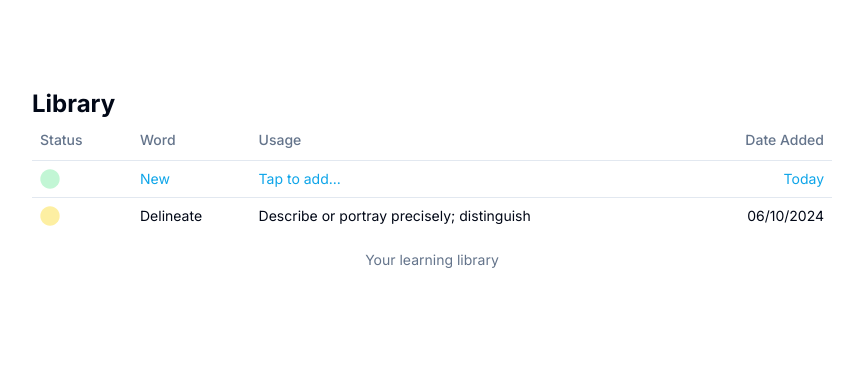
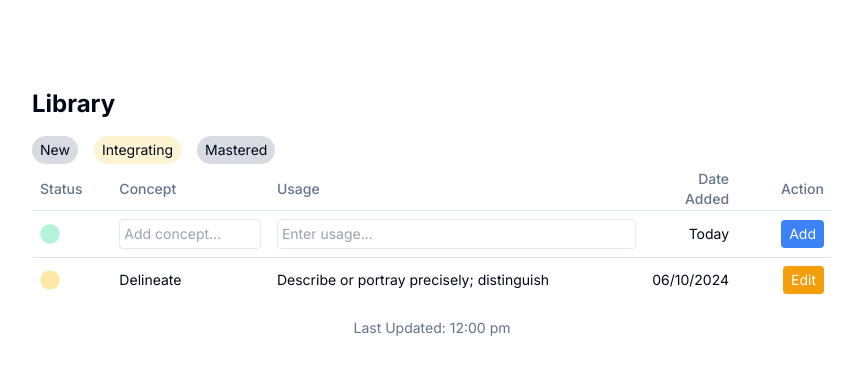
Before and after one commit to CircaLearn/circa-site, a Next.js app: page /library in a window 1280 px wide. Shown: the top 374 px of the page, without its empty margins (208-1071 px from the left). Built offline with nearby package versions, Linux system fonts and the light colour scheme.

Commit message:
+ offline add & update /library table

```diff
--- /dev/null
+++ b/src/components/FormRow.tsx
@@ -0,0 +1,82 @@
+"use client";
+
+import React, { useState, ChangeEvent, FormEvent } from "react";
+import { TableRow, TableCell } from "@/components/ui/table";
+import { FaCircle } from "react-icons/fa";
+
+type FormData = {
+  name: string;
+  usage: string;
+};
+
+type FormRowProps = {
+  onSubmit: (data: FormData) => void;
+  initialData?: FormData;
+  isEdit?: boolean;
+  dateAdded?: string;
+};
+
+export default function FormRow({
+  onSubmit,
+  initialData = { name: "", usage: "" },
+  isEdit = false,
+  dateAdded = "Today",
+}: FormRowProps) {
+  const [formData, setFormData] = useState<FormData>(initialData);
+
+  const handleChange = (e: ChangeEvent<HTMLInputElement>) => {
+    const { name, value } = e.target;
+    setFormData({ ...formData, [name]: value });
+  };
+
+  const handleSubmit = (e: FormEvent<HTMLFormElement>) => {
+    e.preventDefault();
+    onSubmit(formData);
+    if (!isEdit) {
+      setFormData({ name: "", usage: "" }); // Reset form after submission if adding a new row
+    }
+  };
+
+  return (
+    <TableRow>
+      <TableCell>
+        <FaCircle className="text-xl text-emerald-300 opacity-50" />
+      </TableCell>
+      <TableCell>
+        <input
+          type="text"
+          name="name"
+          value={formData.name}
+          onChange={handleChange}
+          placeholder="Add concept..."
+          className="w-full p-1 border rounded"
+          autoComplete="off"
+        />
+      </TableCell>
+      <TableCell>
+        <input
+          type="text"
+          name="usage"
+          value={formData.usage}
+          onChange={handleChange}
+          placeholder="Enter usage..."
+          className="w-full p-1 border rounded"
+          autoComplete="off"
+        />
+      </TableCell>
+      <TableCell className="text-right">
+        {!isEdit ? dateAdded : <div className="w-full p-1">{dateAdded}</div>}
+      </TableCell>
+      <TableCell className="text-right">
+        <form onSubmit={handleSubmit}>
+          <button
+            type="submit"
+            className="bg-blue-500 text-white px-2 py-1 rounded"
+          >
+            {isEdit ? "Done" : "Add"}
+          </button>
+        </form>
+      </TableCell>
+    </TableRow>
+  );
+}
--- a/src/components/TicketTable.tsx
+++ b/src/components/TicketTable.tsx
@@ -1,3 +1,6 @@
+"use client";
+
+import React, { useState } from "react";
 import {
   Table,
   TableBody,
@@ -8,38 +11,113 @@ import {
   TableRow,
 } from "@/components/ui/table";
 import { FaCircle } from "react-icons/fa";
+import FormRow from "./FormRow";
+
+type FormData = {
+  name: string;
+  usage: string;
+};
+
+type RowData = {
+  status: string;
+  name: string;
+  usage: string;
+  dateAdded: string;
+};
 
 export default function TicketTable() {
+  const [rows, setRows] = useState<RowData[]>([
+    {
+      status: "New",
+      name: "Delineate",
+      usage: "Describe or portray precisely; distinguish",
+      dateAdded: "06/10/2024",
+    },
+  ]);
+
+  const [editingRowIndex, setEditingRowIndex] = useState<number | null>(null);
+
+  const handleAddRow = (formData: FormData) => {
+    const newRow: RowData = {
+      status: "New",
+      name: formData.name,
+      usage: formData.usage,
+      dateAdded: "Today",
+    };
+    setRows([...rows, newRow]);
+  };
+
+  const handleEditRow = (index: number) => {
+    setEditingRowIndex(index);
+  };
+
+  const handleUpdateRow = (formData: FormData) => {
+    if (editingRowIndex !== null) {
+      const updatedRows = [...rows];
+      updatedRows[editingRowIndex] = {
+        ...updatedRows[editingRowIndex],
+        ...formData,
+      };
+      setRows(updatedRows);
+      setEditingRowIndex(null);
+    }
+  };
+
   return (
     <>
+      <div className="flex flex-row gap-4 mt-4 mb-1">
+        <div className="rounded-3xl bg-slate-500 bg-opacity-25 px-2 py-1 text-sm">
+          New
+        </div>
+        <div className="rounded-3xl bg-amber-300 bg-opacity-25 px-2 py-1 text-sm">
+          Integrating
+        </div>
+        <div className="rounded-3xl bg-slate-500 bg-opacity-25 px-2 py-1 text-sm">
+          Mastered
+        </div>
+      </div>
       <Table>
         <TableHeader>
           <TableRow>
-            <TableHead className="w-[100px]">Status</TableHead>
-            <TableHead>Word</TableHead>
-            <TableHead>Usage</TableHead>
-            <TableHead className="text-right">Date Added</TableHead>
+            <TableHead className="w-[10%]">Status</TableHead>
+            <TableHead className="w-[20%]">Concept</TableHead>
+            <TableHead className="w-[48%]">Usage</TableHead>
+            <TableHead className="w-[10%] text-right">Date Added</TableHead>
+            <TableHead className="w-[12%] text-right">Action</TableHead>
           </TableRow>
         </TableHeader>
         <TableBody>
-          <TableRow className="text-sky-500">
-            <TableCell className="text-xl text-green-300 opacity-50">
-              <FaCircle />
-            </TableCell>
-            <TableCell>New</TableCell>
-            <TableCell>Tap to add...</TableCell>
-            <TableCell className="text-right">Today</TableCell>
-          </TableRow>
-          <TableRow>
-            <TableCell className="text-xl text-yellow-300 opacity-50">
-              <FaCircle />
-            </TableCell>
-            <TableCell>Delineate</TableCell>
-            <TableCell>Describe or portray precisely; distinguish</TableCell>
-            <TableCell className="text-right">06/10/2024</TableCell>
-          </TableRow>
+          <FormRow onSubmit={handleAddRow} />
+          {rows.map((row, index) =>
+            editingRowIndex === index ? (
+              <FormRow
+                key={index}
+                onSubmit={handleUpdateRow}
+                initialData={{ name: row.name, usage: row.usage }}
+                isEdit={true}
+                dateAdded={row.dateAdded}
+              />
+            ) : (
+              <TableRow key={index}>
+                <TableCell className="text-xl text-amber-300 opacity-50">
+                  <FaCircle />
+                </TableCell>
+                <TableCell>{row.name}</TableCell>
+                <TableCell>{row.usage}</TableCell>
+                <TableCell className="text-right">{row.dateAdded}</TableCell>
+                <TableCell className="text-right">
+                  <button
+                    className="bg-amber-500 text-white px-2 py-1 rounded"
+                    onClick={() => handleEditRow(index)}
+                  >
+                    Edit
+                  </button>
+                </TableCell>
+              </TableRow>
+            )
+          )}
         </TableBody>
-        <TableCaption>Your learning library</TableCaption>
+        <TableCaption>Last Updated: 12:00 pm</TableCaption>
       </Table>
     </>
   );
--- a/src/models/Concept.ts
+++ b/src/models/Concept.ts
@@ -9,7 +9,7 @@ const conceptSchema = new Schema({
     ref: "User",
     required: true,
   },
-  phrase: {
+  name: {
     type: String,
     required: true,
   },
```
Also changed, not shown: 2 other files (tests, documents, lock files or other folders).
